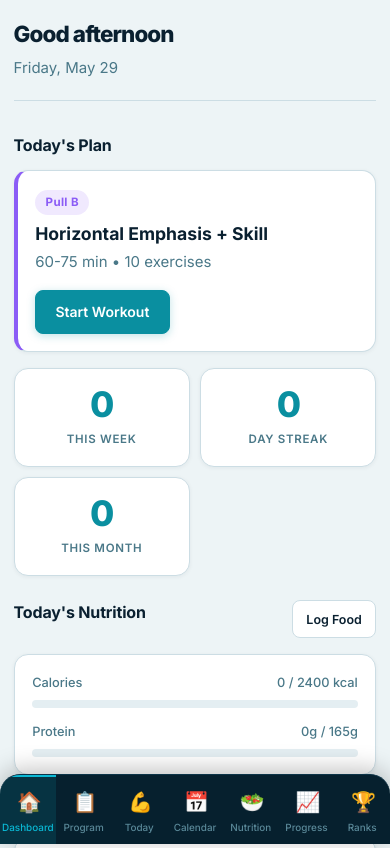
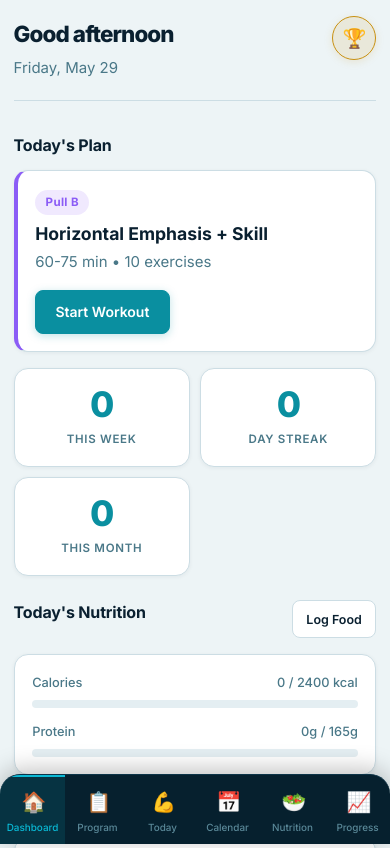
Before and after one commit to Abdelrahmangowaily/Abdelrahmangowaily.github.io, a plain HTML site: page app.html in a window 390 px wide. Shown: the top 848 px of the page. Drawn offline with nearby package versions, Linux system fonts and the light colour scheme; no server answers.

Commit message:
Remove Ranks from tab bar; add floating trophy button to key pages
- Remove leaderboard nav link from bottom tab bar (frees up space for
  6 remaining tabs on narrow iPhone screens)
- Add .ranks-fab circular gold button style
- Inject trophy button (top-right of view-header) on Dashboard,
  Nutrition, and Progress pages — tapping navigates to leaderboard
- Wrap view-header content in .view-header-text for flex layout

Co-Authored-By: Claude Sonnet 4.6 <noreply@anthropic.com>

```diff
--- a/app.html
+++ b/app.html
@@ -58,10 +58,6 @@
           <span class="nav-icon">📈</span>
           <span>Progress</span>
         </a>
-        <a href="#leaderboard" class="nav-link" aria-label="Leaderboard">
-          <span class="nav-icon">🏆</span>
-          <span>Ranks</span>
-        </a>
       </div>
     </nav>
 
--- a/css/style.css
+++ b/css/style.css
@@ -245,6 +245,15 @@ ul, ol { list-style: none; }
   margin-bottom: 2rem;
   padding-bottom: 1.25rem;
   border-bottom: 1px solid var(--border);
+  display: flex;
+  align-items: flex-start;
+  justify-content: space-between;
+  gap: 1rem;
+}
+
+.view-header-text {
+  flex: 1;
+  min-width: 0;
 }
 
 .view-header h1 {
@@ -257,6 +266,30 @@ ul, ol { list-style: none; }
 .view-header p {
   color: var(--text-muted);
   margin-top: .25rem;
+}
+
+.ranks-fab {
+  width: 44px;
+  height: 44px;
+  border-radius: 50%;
+  background: var(--gold-dim);
+  border: 1.5px solid var(--gold);
+  color: var(--gold);
+  font-size: 1.2rem;
+  cursor: pointer;
+  display: flex;
+  align-items: center;
+  justify-content: center;
+  flex-shrink: 0;
+  transition: background var(--transition), transform var(--transition), box-shadow var(--transition);
+  box-shadow: 0 2px 8px rgba(200,144,16,.15);
+}
+
+.ranks-fab:hover {
+  background: var(--gold);
+  color: #fff;
+  transform: scale(1.08);
+  box-shadow: 0 4px 16px rgba(200,144,16,.35);
 }
 
 /* =====================
--- a/js/views/dashboard.js
+++ b/js/views/dashboard.js
@@ -132,8 +132,11 @@ export function render(container) {
 
   container.innerHTML = `
     <div class="view-header">
-      <h1>${greeting}</h1>
-      <p class="text-muted">${dateDisplay}</p>
+      <div class="view-header-text">
+        <h1>${greeting}</h1>
+        <p class="text-muted">${dateDisplay}</p>
+      </div>
+      <button class="ranks-fab" id="ranks-fab-btn" title="Leaderboard">🏆</button>
     </div>
 
     <section class="dashboard-today">
@@ -244,4 +247,5 @@ export function render(container) {
 
   container.querySelector('#dash-start-workout')?.addEventListener('click', () => navigate('#workout'));
   container.querySelector('#dash-log-food')?.addEventListener('click', () => navigate('#nutrition'));
+  container.querySelector('#ranks-fab-btn')?.addEventListener('click', () => navigate('#leaderboard'));
 }
--- a/js/views/nutrition.js
+++ b/js/views/nutrition.js
@@ -1,5 +1,6 @@
 import { DB } from '../db.js';
 import { today, formatDate, showModal, showToast, confirm, generateId } from '../utils.js';
+import { navigate } from '../app.js';
 
 export function render(container) {
   _render(container, 'plan');
@@ -9,8 +10,11 @@ function _render(container, activeTab, logDate) {
   const date = logDate || today();
   container.innerHTML = `
     <div class="view-header">
-      <h1>Nutrition</h1>
-      <p class="text-muted">Meal planning and food logging</p>
+      <div class="view-header-text">
+        <h1>Nutrition</h1>
+        <p class="text-muted">Meal planning and food logging</p>
+      </div>
+      <button class="ranks-fab" id="ranks-fab-btn" title="Leaderboard">🏆</button>
     </div>
 
     <div class="tabs">
@@ -20,6 +24,8 @@ function _render(container, activeTab, logDate) {
 
     <div id="tab-content"></div>
   `;
+
+  container.querySelector('#ranks-fab-btn')?.addEventListener('click', () => navigate('#leaderboard'));
 
   container.querySelectorAll('.tab').forEach(tab => {
     tab.addEventListener('click', () => {
--- a/js/views/progress.js
+++ b/js/views/progress.js
@@ -1,5 +1,6 @@
 import { DB } from '../db.js';
 import { today, formatDate, showToast, showModal, confirm, generateId } from '../utils.js';
+import { navigate } from '../app.js';
 
 export function render(container) {
   const workoutLog = DB.get('wt_workoutLog') || {};
@@ -83,8 +84,11 @@ export function render(container) {
 
   container.innerHTML = `
     <div class="view-header">
-      <h1>Progress</h1>
-      <p class="text-muted">Track your gains over time</p>
+      <div class="view-header-text">
+        <h1>Progress</h1>
+        <p class="text-muted">Track your gains over time</p>
+      </div>
+      <button class="ranks-fab" id="ranks-fab-btn" title="Leaderboard">🏆</button>
     </div>
 
     <div class="stats-row">
@@ -197,6 +201,7 @@ export function render(container) {
   `;
 
   // ── Wire events ──────────────────────────────────────────────────────────
+  container.querySelector('#ranks-fab-btn')?.addEventListener('click', () => navigate('#leaderboard'));
   container.querySelector('#btn-add-skill').addEventListener('click', () => addSkill(container));
 
   container.querySelectorAll('.btn-log-skill').forEach(btn => {
```
